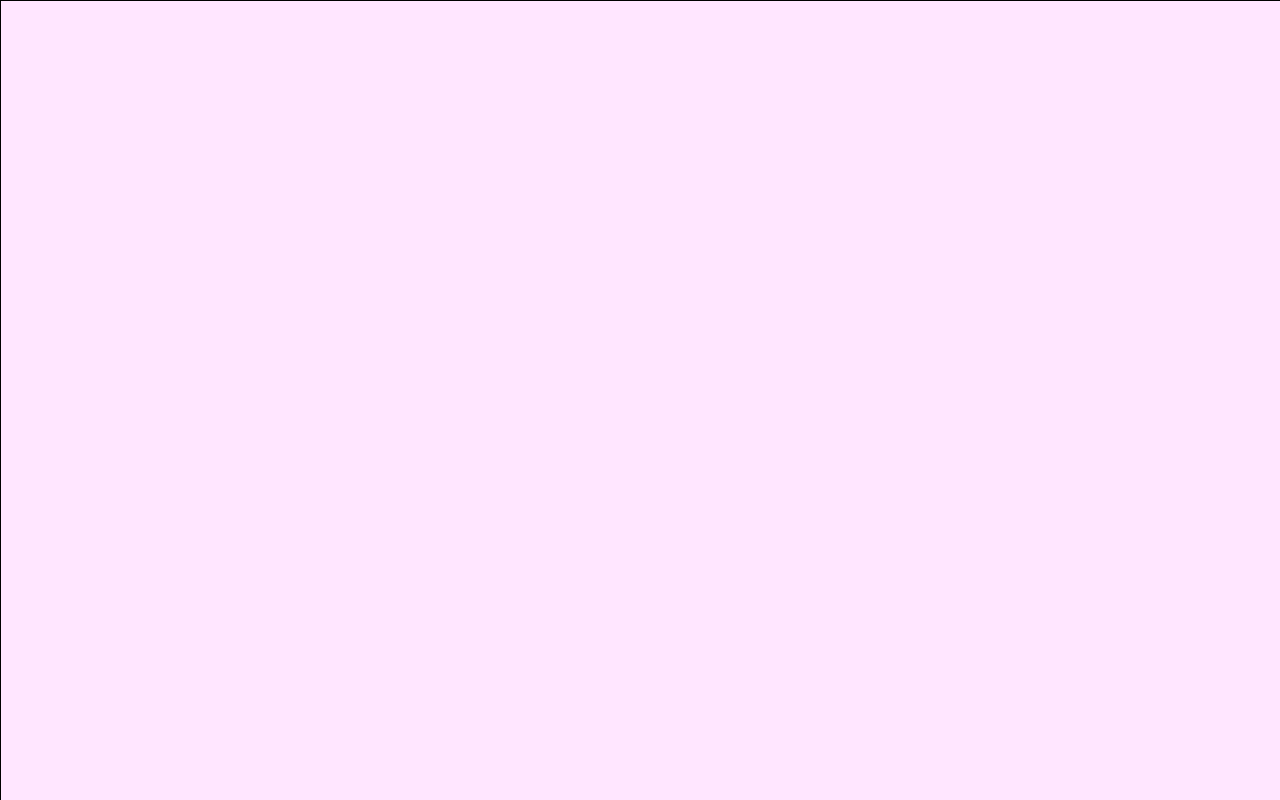
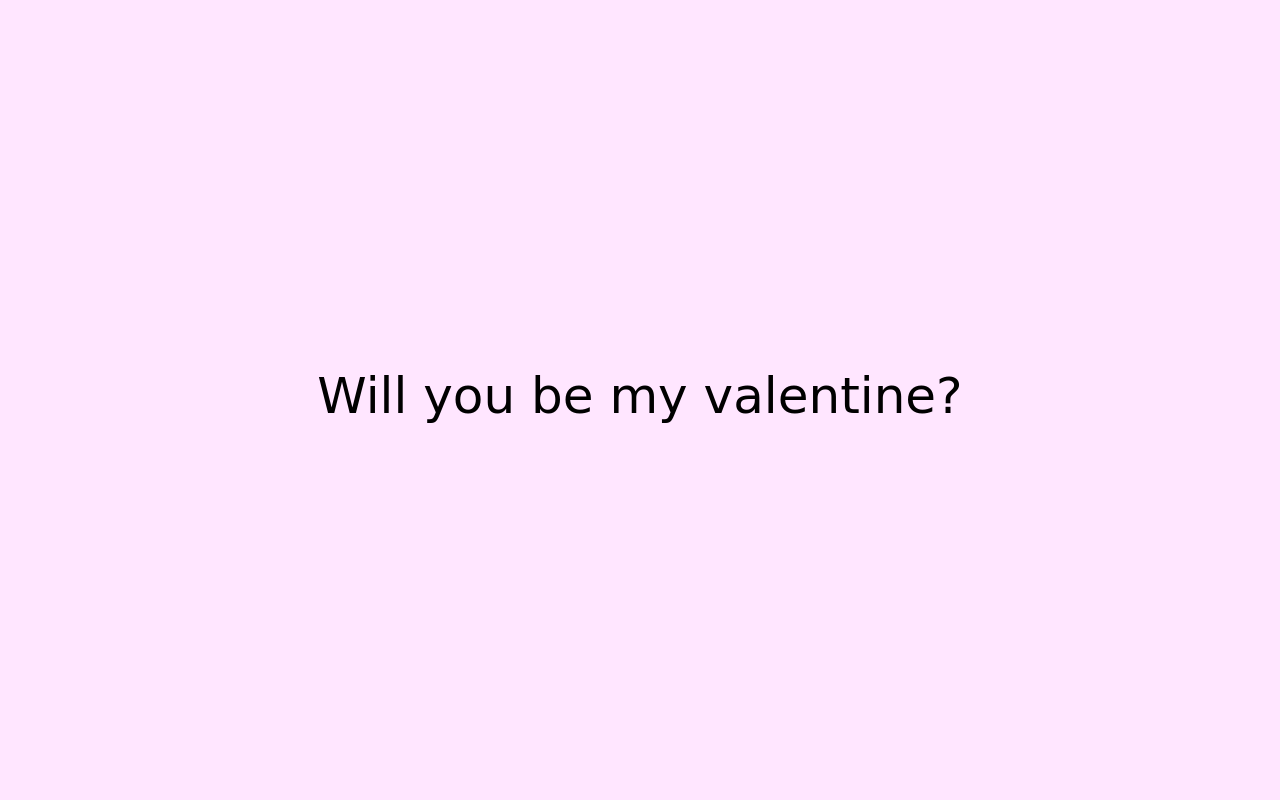
Before and after one commit to Dev-PeterTran/Dev-PeterTran.github.io, a plain HTML site: page index.html in a window 1280 px wide. Drawn offline with Linux system fonts and the light colour scheme.

Commit message:
Generic Text
Created generic text class

```diff
--- a/Scripts/Valentine.js
+++ b/Scripts/Valentine.js
@@ -1,22 +1,54 @@
 const canvas = document.getElementById('valentineCanvas');
-const ctx = canvas.getContext('2d');
+const canvasContent = canvas.getContext('2d');
+
+class TextElement {
+	constructor ({content, font, color, align = 'center', baseline = 'middle', x, y } = {}) {
+		this.content = content;
+		this.font = font;
+		this.color = color;
+		this.align = align;
+		this.baseline = baseline;
+		this.x = x;
+		this.y = y;
+	}
+
+	draw (canvasContent) {
+		canvasContent.fillStyle = this.color;
+		canvasContent.font = this.font;
+		canvasContent.textAlign = this.align;
+		canvasContent.textBaseline = this.baseline;
+		canvasContent.fillText(this.content, this.x, this.y);
+	}
+}
+
+const questionText = new TextElement ({
+	content: "Will you be my valentine?",
+	font: '50px cursive',
+	color: '#000000',
+});
 
 // Function to resize the canvas
 function resizeCanvas() {
 	canvas.width = window.innerWidth;
 	canvas.height = window.innerHeight;
+
+	questionText.x = canvas.width / 2;
+	questionText.y = canvas.height / 2;
+}
+
+function init() {
+	update();
+}
+
+function update() {
+	canvasContent.clearRect(0, 0, canvas.width, canvas.height);
+
+	questionText.draw(canvasContent);
+
+	requestAnimationFrame(update);
 }
 
 // Resize canvas when window changes
 window.addEventListener('resize', resizeCanvas);
 resizeCanvas();
-
-// Draw everything in the canvas
-function draw() {
-	ctx.clearRect(0, 0, canvas.width, canvas.height);
-
-	// Keep animating
-	requestAnimationFrame(draw);
-}
-
-draw();
+init();
--- a/Styles/Valentine.css
+++ b/Styles/Valentine.css
@@ -8,5 +8,7 @@ html, body {
 }
 
 canvas {
+	top: 0;
+	left: 0;
 	display: block;
 }
--- a/index.html
+++ b/index.html
@@ -7,10 +7,11 @@
 		<meta name="viewport" content="width=device-width, initial-scale=1.0">
 
 		<link rel="StyleSheet" href="Styles/Valentine.css">
+		<link href="https://fonts.googleapis.com/css2?family=Dancing+Script&display=swap" rel="stylesheet">
 	</head>
 
 	<body>
-		<canvas id="valentineCanvas" style="border:1px solid #000000;">
+		<canvas id="valentineCanvas">
 			Your browser does not support the HTML canvas tag.
 		</canvas>
 
```
